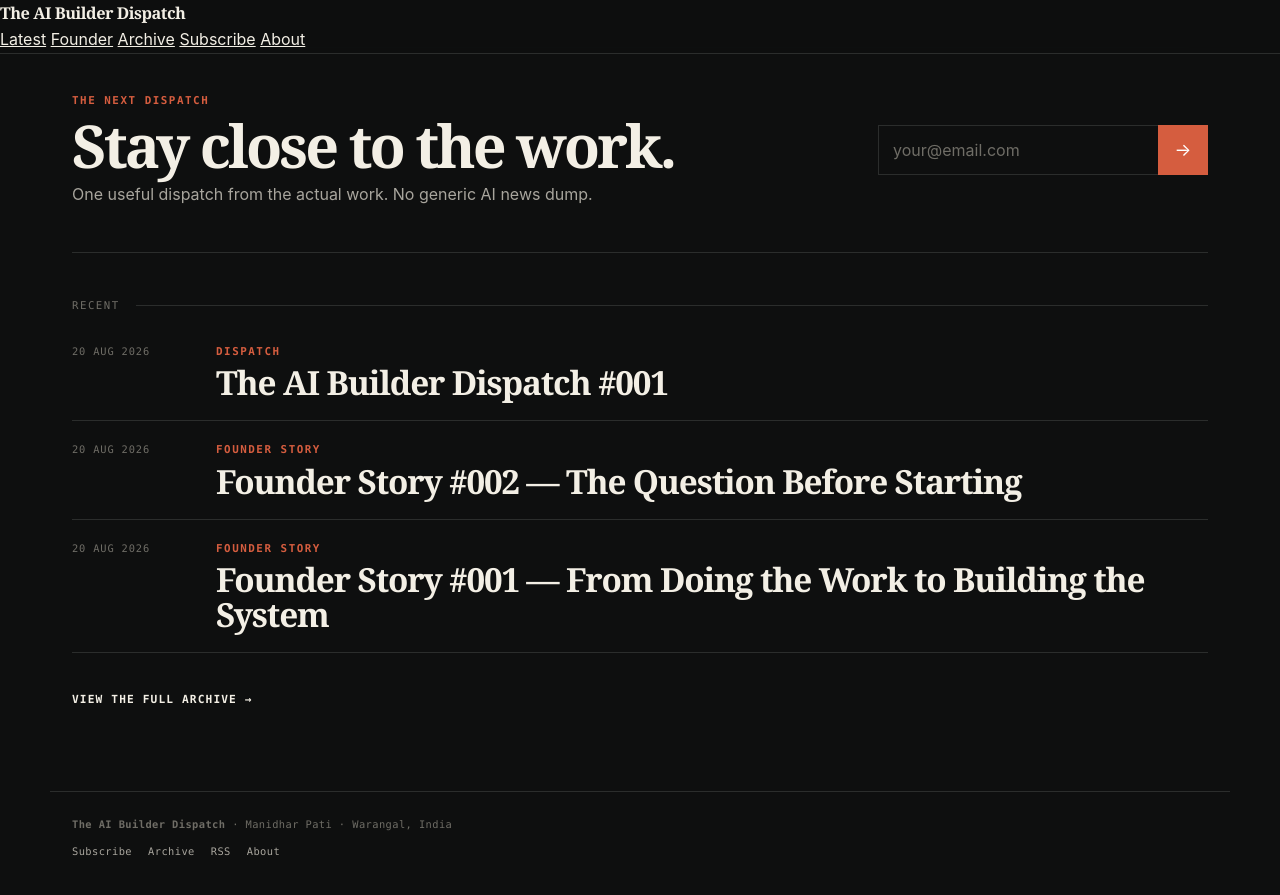
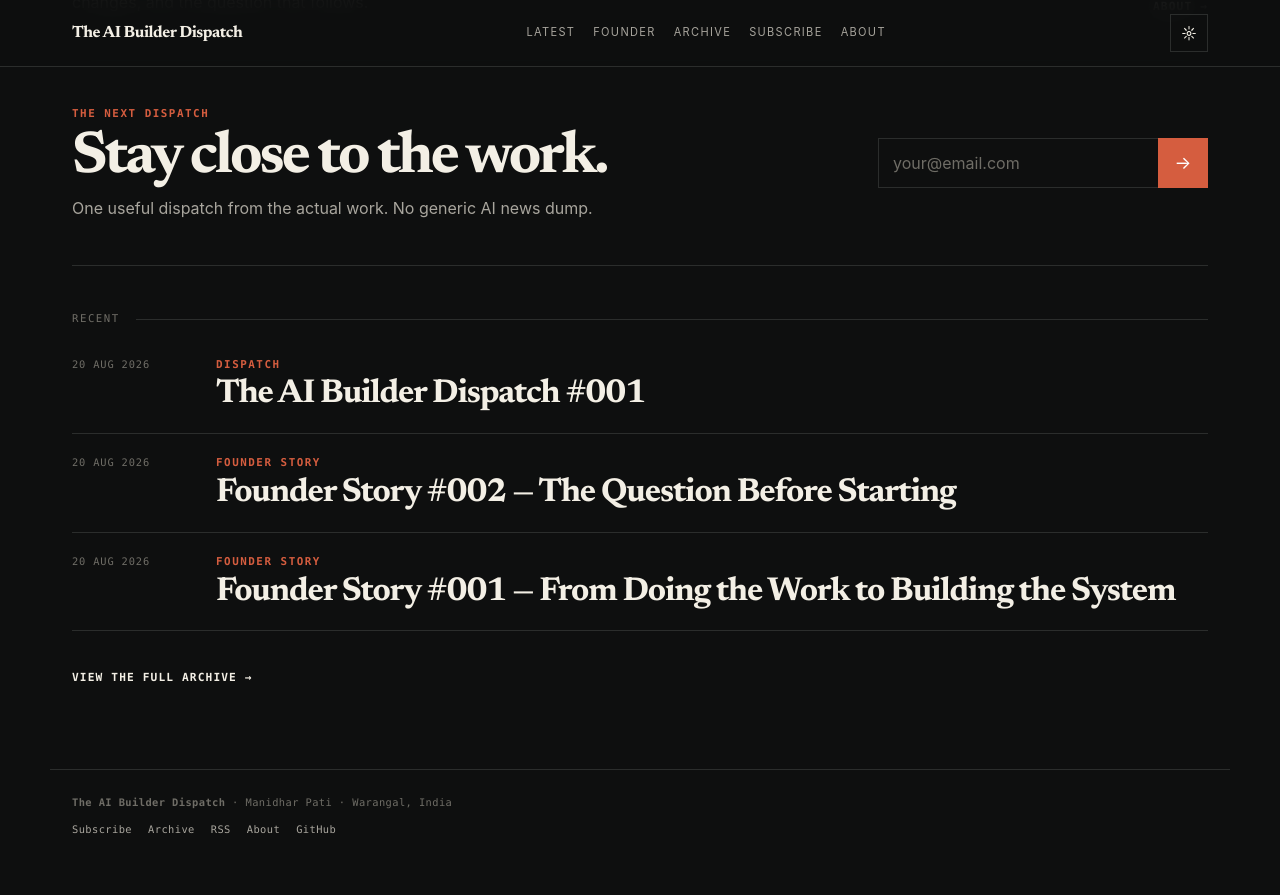
Before and after one commit to Manidhar8008/newsletter, a Jekyll site: the page built from index.md, in a window 1280 px wide and 900 px high, scrolled down 1697 px. Shown: the top 895 px of the window. Built offline with Jekyll 4.4.1, drawn with Linux system fonts in a browser that asks for light colours.

Commit message:
Add mobile menu and dark mode controls

```diff
--- a/_layouts/default.html
+++ b/_layouts/default.html
@@ -3,15 +3,36 @@
 <head>
   <meta charset="utf-8">
   <meta name="viewport" content="width=device-width, initial-scale=1">
+  <meta name="theme-color" content="#0e0f0f">
   <title>{% if page.title %}{{ page.title }} — {% endif %}{{ site.title }}</title>
   <meta name="description" content="{{ page.description | default: site.description }}">
+  <link rel="preconnect" href="https://fonts.googleapis.com">
+  <link rel="preconnect" href="https://fonts.gstatic.com" crossorigin>
+  <link href="https://fonts.googleapis.com/css2?family=DM+Mono:wght@400;500&family=Newsreader:opsz,wght@6..72,400;6..72,500;6..72,600;6..72,700&display=swap" rel="stylesheet">
   <link rel="stylesheet" href="{{ '/assets/css/style.css' | relative_url }}">
   {% feed_meta %}
 </head>
 <body>
   <header class="site-header">
-    <a class="brand" href="{{ '/' | relative_url }}">{{ site.title }}</a>
-    <nav>
+    <div class="header-inner">
+      <a class="brand" href="{{ '/' | relative_url }}">The AI Builder Dispatch</a>
+      <nav class="site-nav" aria-label="Primary navigation">
+        <a href="{{ '/' | relative_url }}">Latest</a>
+        <a href="{{ '/founder-story/' | relative_url }}">Founder</a>
+        <a href="{{ '/archive/' | relative_url }}">Archive</a>
+        <a href="{{ '/subscribe/' | relative_url }}">Subscribe</a>
+        <a href="{{ '/about/' | relative_url }}">About</a>
+      </nav>
+      <div class="header-actions">
+        <button class="icon-btn" type="button" data-theme-toggle aria-label="Switch theme" title="Switch theme">
+          <span class="theme-icon" aria-hidden="true">☼</span>
+        </button>
+        <button class="menu-btn" type="button" data-menu-toggle aria-controls="mobile-nav" aria-expanded="false" aria-label="Open menu">
+          <span class="menu-icon" aria-hidden="true"></span>
+        </button>
+      </div>
+    </div>
+    <nav id="mobile-nav" class="mobile-nav" data-mobile-nav aria-label="Mobile navigation">
       <a href="{{ '/' | relative_url }}">Latest</a>
       <a href="{{ '/founder-story/' | relative_url }}">Founder</a>
       <a href="{{ '/archive/' | relative_url }}">Archive</a>
@@ -19,20 +40,22 @@
       <a href="{{ '/about/' | relative_url }}">About</a>
     </nav>
   </header>
+
   <main class="container">
     {{ content }}
   </main>
+
   <footer class="site-footer">
-    <div>
-      <strong>The AI Builder Dispatch</strong>
-      <span> · Manidhar Pati · Warangal, India</span>
-    </div>
+    <div><strong>The AI Builder Dispatch</strong> · Manidhar Pati · Warangal, India</div>
     <div class="footer-links">
       <a href="{{ '/subscribe/' | relative_url }}">Subscribe</a>
       <a href="{{ '/archive/' | relative_url }}">Archive</a>
       <a href="{{ '/feed.xml' | relative_url }}">RSS</a>
       <a href="{{ '/about/' | relative_url }}">About</a>
+      <a href="https://github.com/Manidhar8008">GitHub</a>
     </div>
   </footer>
+
+  <script defer src="{{ '/assets/js/site.js' | relative_url }}"></script>
 </body>
 </html>
```
